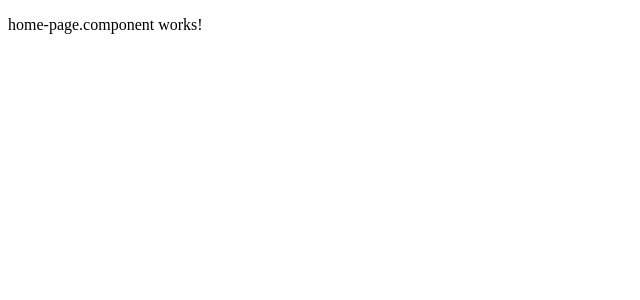
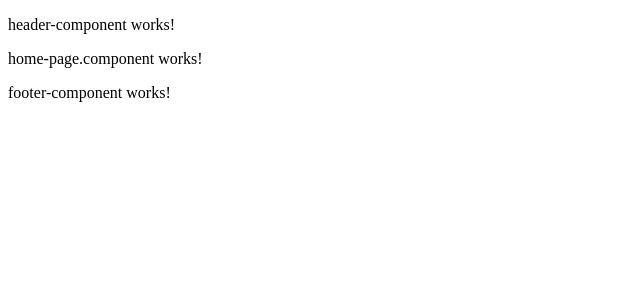
Before and after one commit to delitamakanda/angular-ssr-taiwan, an Angular app: page / in a window 1280 px wide. Shown: the top 300 px of the page, without its empty margins (0-640 px from the left). Built offline with nearby package versions, Linux system fonts and the light colour scheme.

Commit message:
Create app shell with header and footer components

```diff
--- a/src/app/app.html
+++ b/src/app/app.html
@@ -1 +1 @@
-<router-outlet />
+<app-shell />
--- a/src/app/app.ts
+++ b/src/app/app.ts
@@ -1,9 +1,9 @@
 import { Component, signal } from '@angular/core';
-import { RouterOutlet } from '@angular/router';
+import { AppShellComponent } from './core/layout/shell/app-shell.component';
 
 @Component({
   selector: 'app-root',
-  imports: [RouterOutlet],
+  imports: [AppShellComponent],
   templateUrl: './app.html',
   styleUrl: './app.scss'
 })
--- /dev/null
+++ b/src/app/core/layout/footer/footer-component.html
@@ -0,0 +1 @@
+<p>footer-component works!</p>
--- /dev/null
+++ b/src/app/core/layout/footer/footer-component.ts
@@ -0,0 +1,9 @@
+import { Component } from '@angular/core';
+
+@Component({
+  selector: 'app-footer',
+  imports: [],
+  templateUrl: './footer-component.html',
+  styleUrl: './footer-component.scss',
+})
+export class FooterComponent {}
--- /dev/null
+++ b/src/app/core/layout/header/header-component.html
@@ -0,0 +1 @@
+<p>header-component works!</p>
--- /dev/null
+++ b/src/app/core/layout/header/header-component.ts
@@ -0,0 +1,9 @@
+import { Component } from '@angular/core';
+
+@Component({
+  selector: 'app-header',
+  imports: [],
+  templateUrl: './header-component.html',
+  styleUrl: './header-component.scss',
+})
+export class HeaderComponent {}
--- /dev/null
+++ b/src/app/core/layout/shell/app-shell.component.ts
@@ -0,0 +1,18 @@
+import { Component } from '@angular/core';
+import { RouterOutlet } from '@angular/router';
+import { FooterComponent } from '../footer/footer-component';
+import { HeaderComponent } from '../header/header-component';
+
+@Component({
+  selector: 'app-shell',
+  imports: [RouterOutlet, FooterComponent, HeaderComponent],
+  standalone: true,
+  template: `
+    <app-header />
+  <main class="main-content">
+    <router-outlet />
+  </main>
+    <app-footer />
+  `
+})
+export class AppShellComponent {}
```
Also changed, not shown: src/app/core/layout/footer/footer-component.scss (added), src/app/core/layout/header/header-component.scss (added).
